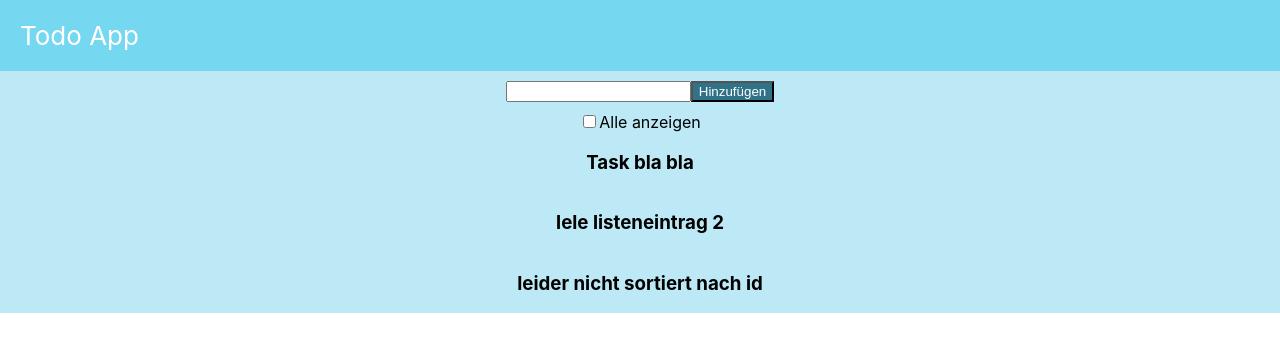
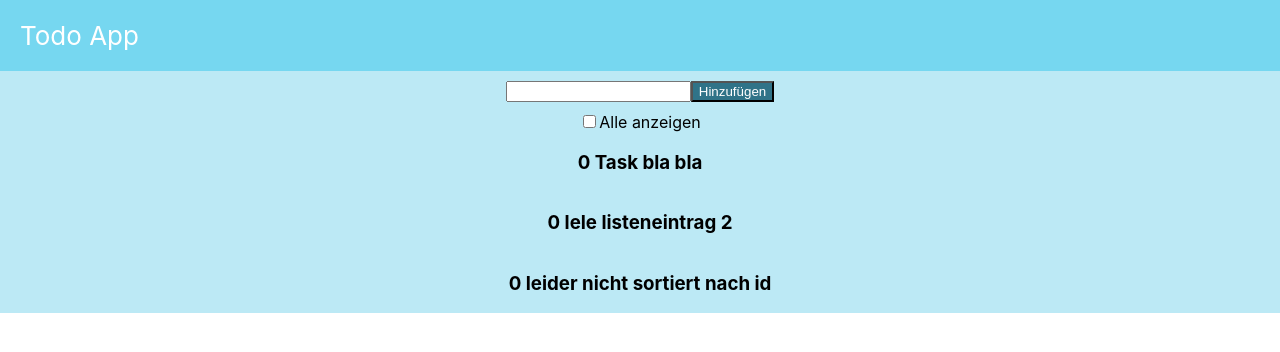
Before and after one commit to pirminbleiker/Web_Engineering_1, a React (Create React App) app: page / in a window 1280 px wide. Shown: the top 352 px of the page. Built offline with nearby package versions, Linux system fonts and the light colour scheme.

Commit message:
Add new components "task and Tasks"

```diff
--- a/src/App.tsx
+++ b/src/App.tsx
@@ -1,9 +1,8 @@
-import React from 'react'
 import './App.css'
 import { AppHeader } from './components/AppHeader'
 import { Controlpanel } from './components/Controlpanel'
 import Task from './components/Tasks'
-import { useState } from 'react'
+
 
 function App() {
 
--- a/src/components/Controlpanel.tsx
+++ b/src/components/Controlpanel.tsx
@@ -1,4 +1,3 @@
-import { ReactNode } from "react";
 import './Controlpanel.css'
 import { TextInput,AddTask } from './TaskInput'
 
@@ -6,6 +5,5 @@ export const Controlpanel = () =>(
     <div className="Control-panel">
         <TextInput/>
         <AddTask>Hinzufügen</AddTask>
-
     </div>
 )
--- /dev/null
+++ b/src/components/Task.tsx
@@ -0,0 +1,18 @@
+export interface singleTask {
+    id: number,
+    checked: boolean,
+    priority: number,
+    text: string;
+}
+
+const Task = (props: singleTask) => {
+    return (
+        <div className='task'>
+            <h3>{props.checked} {props.priority} {props.text} </h3>
+        </div>
+    )
+}
+
+
+
+export default Task
--- a/src/components/TaskInput.tsx
+++ b/src/components/TaskInput.tsx
@@ -1,5 +1,4 @@
 import { ChangeEvent, ReactNode, useState } from "react"
-import { isPropertySignature } from "typescript"
 import './TaskInput.css'
 
 interface Props{
--- a/src/components/Tasks.tsx
+++ b/src/components/Tasks.tsx
@@ -1,4 +1,6 @@
 import React, { FC } from 'react'
+import Task from './Task'
+
 
 interface List {
     tasks: {
@@ -13,7 +15,7 @@ const Tasks: FC<List> = ({ tasks }) => {
     return (
         <>
             {tasks.map((task) => (
-                <h3 key={task.id}>{task.text}</h3>
+                <Task key={task.id} {...task}/>
             ))}
         </>
 
```
